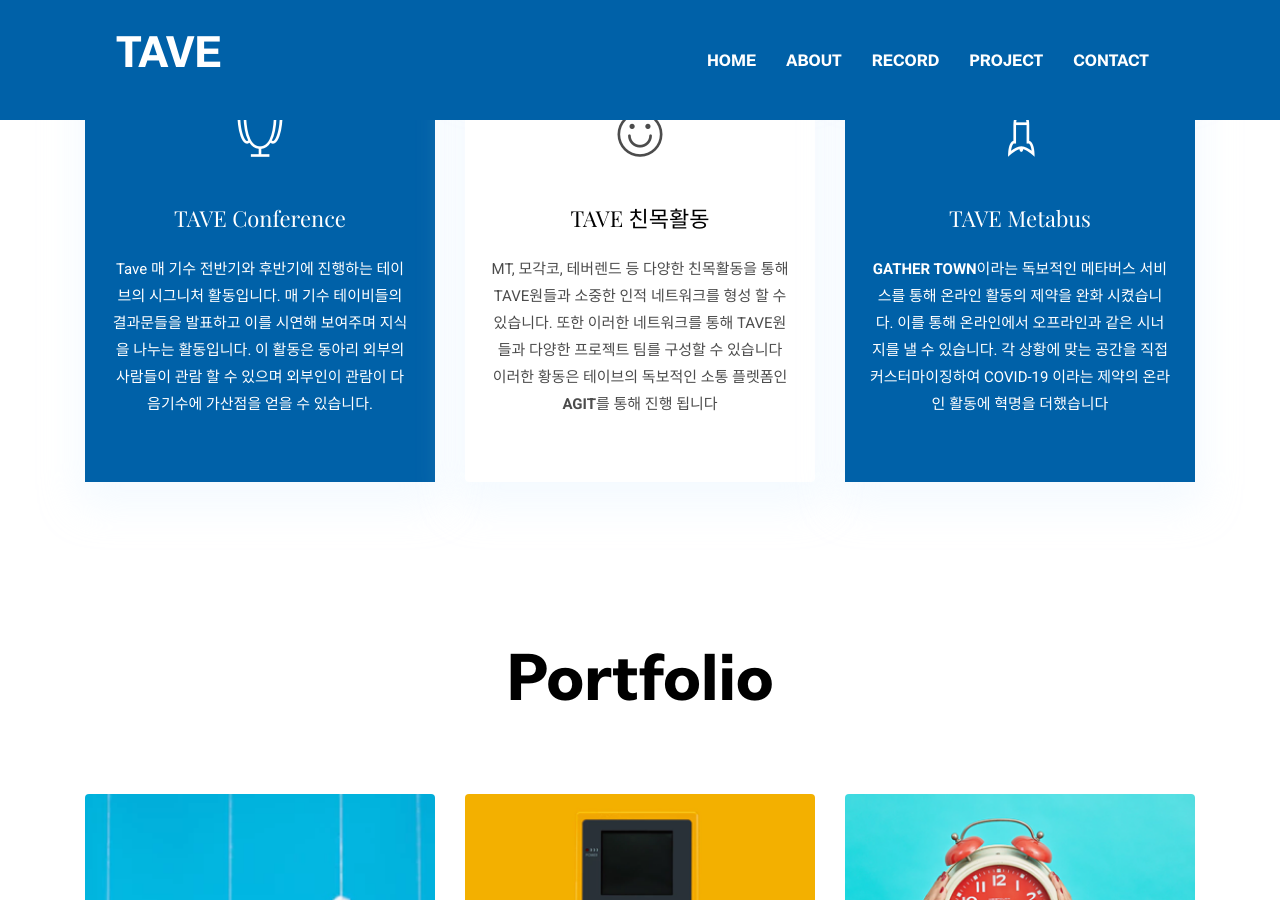
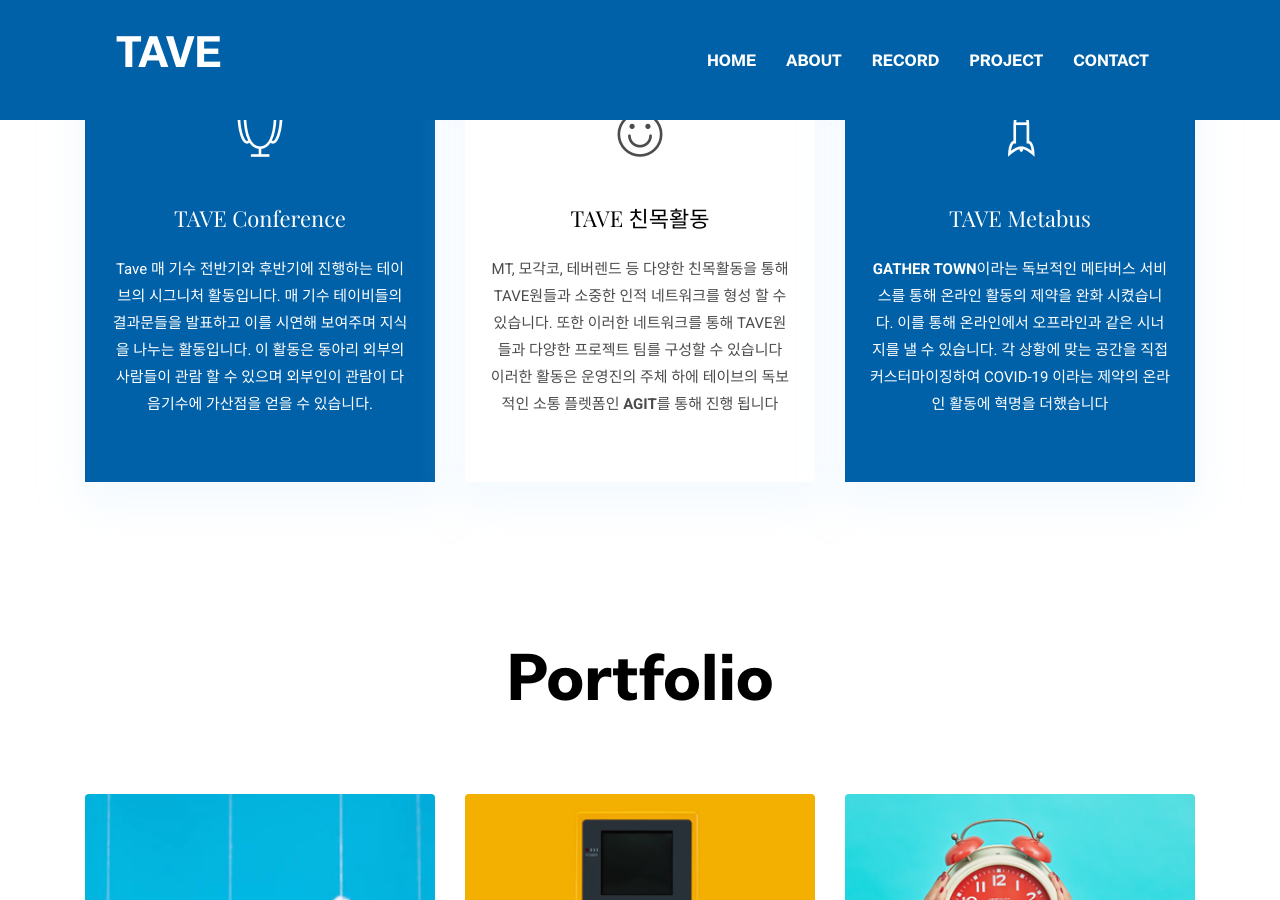
Before and after one commit to TAVEwave/TAVEwave.github.io, a Jekyll site: the page built from index.html, in a window 1280 px wide and 900 px high, scrolled down 4128 px. Built offline with Jekyll 4.4.1, drawn with Linux system fonts in a browser that asks for light colours.

Commit message:
Update settings.yml

```diff
--- a/_data/settings.yml
+++ b/_data/settings.yml
@@ -202,7 +202,7 @@
   - {
       name: TAVE 친목활동,
       icon: ti-face-smile,
-      description: "MT, 모각코, 테버렌드 등 다양한 친목활동을 통해 TAVE원들과 소중한 인적 네트워크를 형성 할 수 있습니다. 또한 이러한 네트워크를 통해 TAVE원들과 다양한 프로젝트 팀를 구성할 수 있습니다 이러한 황동은 테이브의 독보적인 소통 플렛폼인 <b>AGIT</b>를 통해 진행 됩니다",
+      description: "MT, 모각코, 테버렌드 등 다양한 친목활동을 통해 TAVE원들과 소중한 인적 네트워크를 형성 할 수 있습니다. 또한 이러한 네트워크를 통해 TAVE원들과 다양한 프로젝트 팀를 구성할 수 있습니다 이러한 활동은 운영진의 주체 하에 테이브의 독보적인 소통 플렛폼인 <b>AGIT</b>를 통해 진행 됩니다",
       active: ,# Add true to select section
     }
   - {
```
